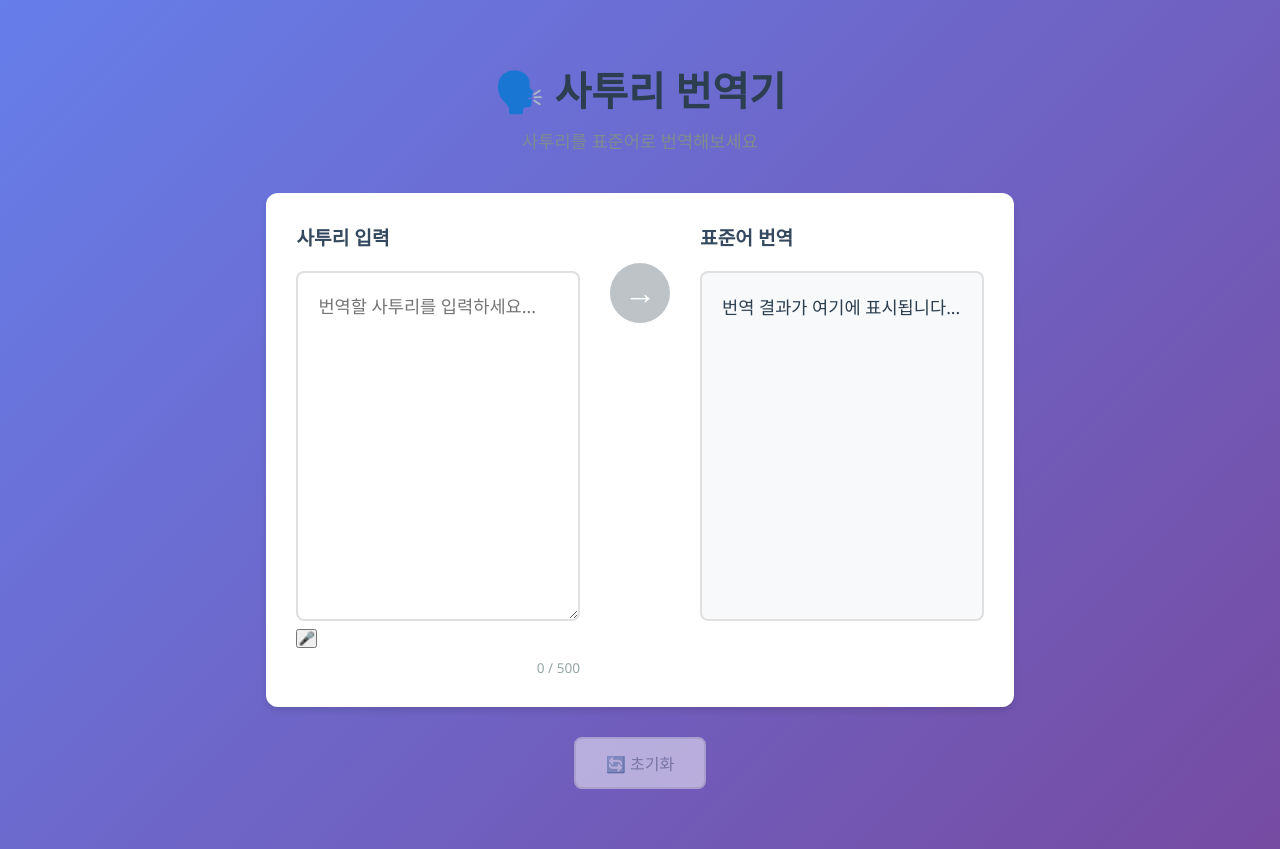
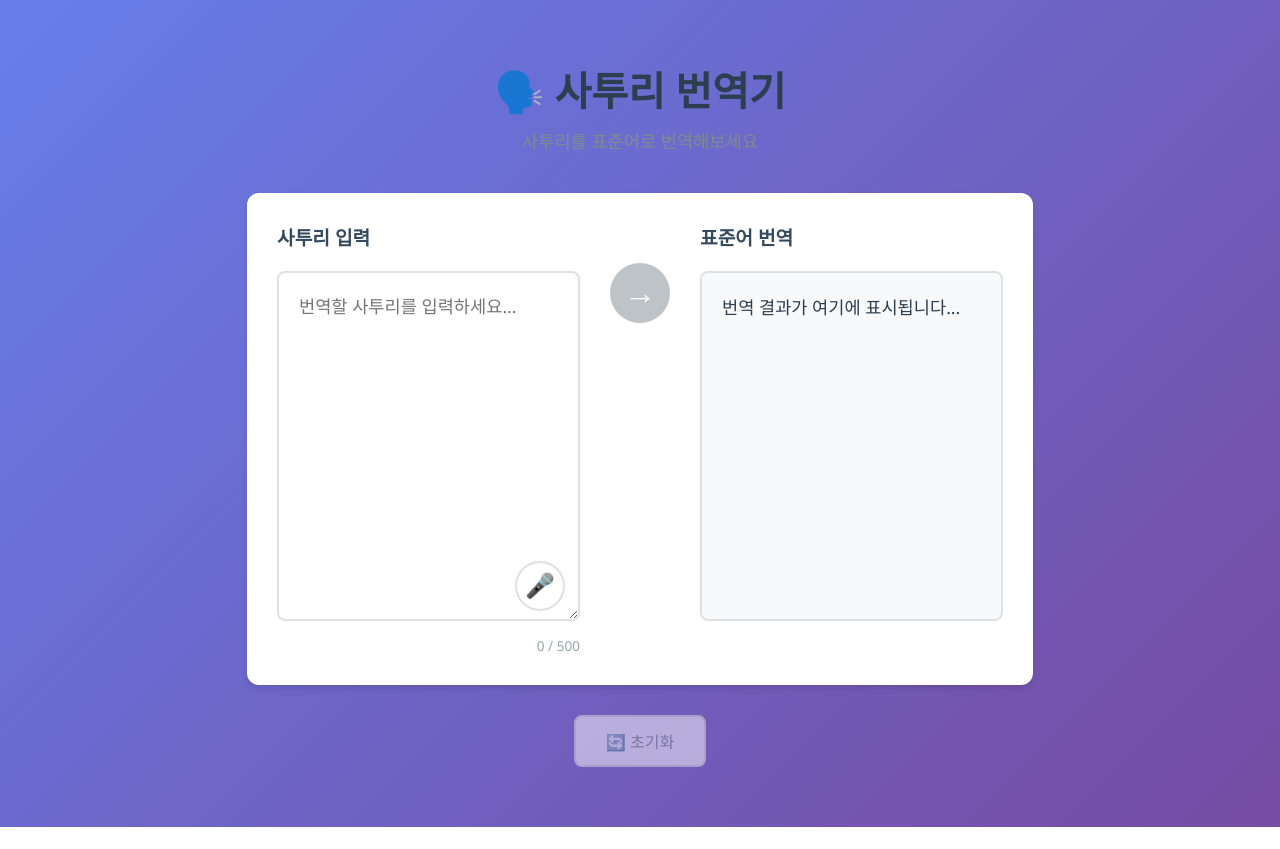
Before and after one commit to temporarilynamees/Saturi, a React (Vite) app in the folder frontend/: page / in a window 1280 px wide. After the commit the page ends 827 px from the top, so only its background shows below. Built offline with nearby package versions, Linux system fonts and the light colour scheme; the HTML template or start-up script is replaced by a standard one.

Commit message:
add mic css

```diff
--- a/frontend/src/components/DialectTranslator.css
+++ b/frontend/src/components/DialectTranslator.css
@@ -55,16 +55,65 @@
   font-weight: 600;
 }
 
+.input-wrapper {
+  position: relative;
+  width: 100%;
+}
+
 .input-textarea {
   width: 100%;
   min-height: 350px;
   padding: 20px;
+  padding-right: 60px;
   font-size: 1.1rem;
   border: 2px solid #e0e0e0;
   border-radius: 8px;
   resize: vertical;
   font-family: inherit;
   transition: border-color 0.3s;
+}
+
+.voice-button {
+  position: absolute;
+  bottom: 15px;
+  right: 15px;
+  width: 50px;
+  height: 50px;
+  border-radius: 50%;
+  border: 2px solid #e0e0e0;
+  background: white;
+  font-size: 1.5rem;
+  cursor: pointer;
+  transition: all 0.3s;
+  display: flex;
+  align-items: center;
+  justify-content: center;
+}
+
+.voice-button:hover:not(:disabled) {
+  border-color: #3498db;
+  background-color: #f0f8ff;
+  transform: scale(1.05);
+}
+
+.voice-button:disabled {
+  opacity: 0.4;
+  cursor: not-allowed;
+}
+
+.voice-button.listening {
+  background: linear-gradient(135deg, #e74c3c 0%, #c0392b 100%);
+  border-color: #e74c3c;
+  animation: pulse 1.5s ease-in-out infinite;
+}
+
+@keyframes pulse {
+  0%, 100% {
+    box-shadow: 0 0 0 0 rgba(231, 76, 60, 0.7);
+  }
+  50% {
+    box-shadow: 0 0 0 10px rgba(231, 76, 60, 0);
+  }
 }
 
 .input-textarea:focus {
```
